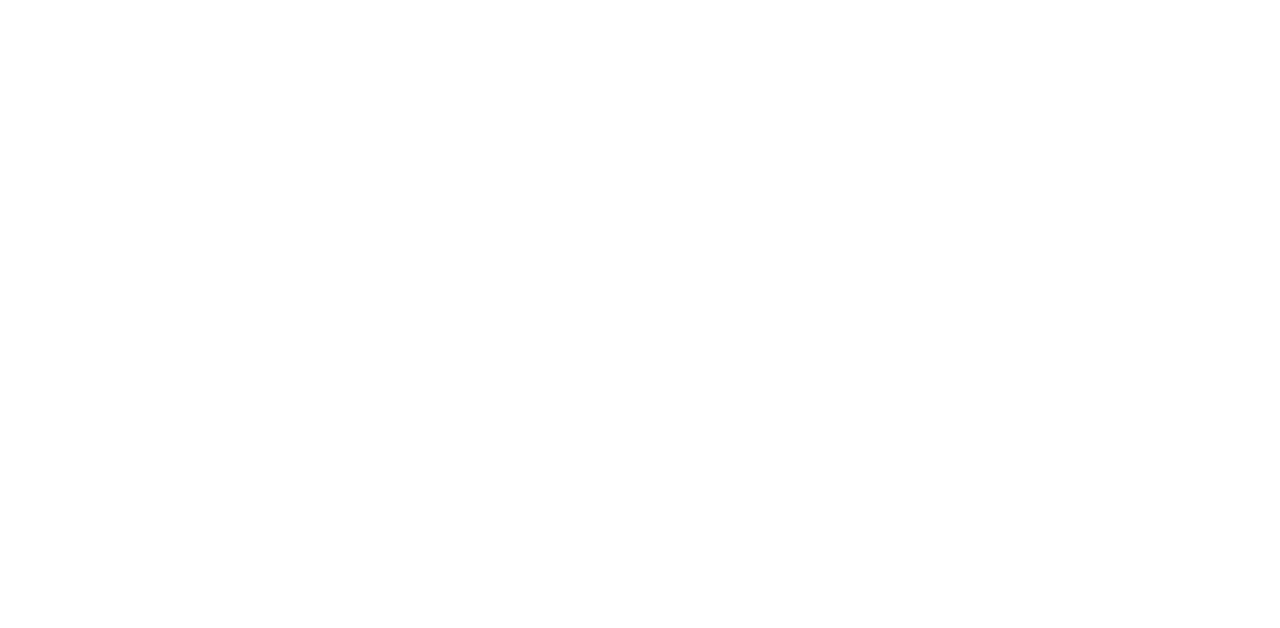
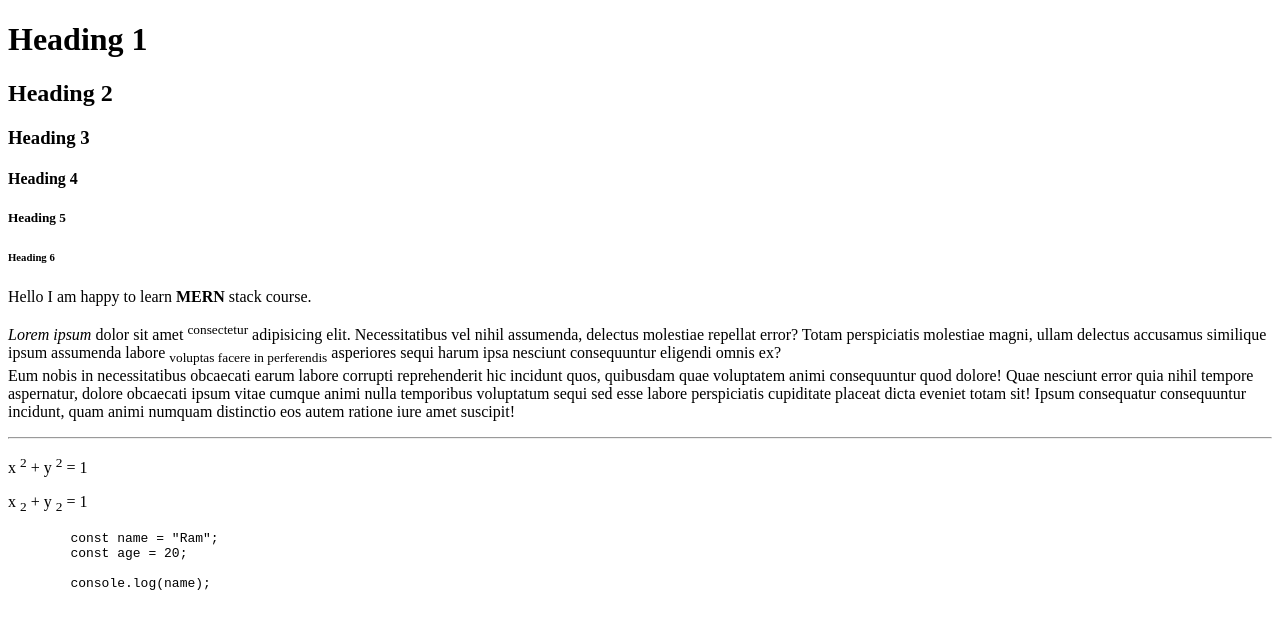
Before and after one commit to trojanroot/MERN_Stack, a plain HTML site: page MERN/HTML_CSS_JS/index.html in a window 1280 px wide. Drawn offline with Linux system fonts and the light colour scheme.

Commit message:
DAY 1 HTML intro, text,list tags

```diff
--- a/MERN/HTML_CSS_JS/index.html
+++ b/MERN/HTML_CSS_JS/index.html
@@ -6,6 +6,40 @@
     <title>Document</title>
 </head>
 <body>
+    <h1>Heading 1</h1>
+    <h2>Heading 2</h2>
+    <h3>Heading 3</h3>
+    <h4>Heading 4</h4>
+    <h5>Heading 5</h5>
+    <h6>Heading 6</h6>
 
+    <!-- Paragraph  -->
+    <p>Hello I am happy to learn <strong>MERN</strong> stack course.</p>
+    <p>
+      <em>Lorem ipsum</em> dolor sit amet <sup>consectetur</sup> adipisicing
+      elit. Necessitatibus vel nihil assumenda, delectus molestiae repellat
+      error? Totam perspiciatis molestiae magni, ullam delectus accusamus
+      similique ipsum assumenda labore
+      <sub>voluptas facere in perferendis</sub> asperiores sequi harum ipsa
+      nesciunt consequuntur eligendi omnis ex?
+      <br />
+      Eum nobis in necessitatibus obcaecati earum labore corrupti reprehenderit
+      hic incidunt quos, quibusdam quae voluptatem animi consequuntur quod
+      dolore! Quae nesciunt error quia nihil tempore aspernatur, dolore
+      obcaecati ipsum vitae cumque animi nulla temporibus voluptatum sequi sed
+      esse labore perspiciatis cupiditate placeat dicta eveniet totam sit! Ipsum
+      consequatur consequuntur incidunt, quam animi numquam distinctio eos autem
+      ratione iure amet suscipit!
+    </p>
+    <hr />
+    <p>x <sup>2</sup> + y <sup>2</sup> = 1</p>
+    <p>x <sub>2</sub> + y <sub>2</sub> = 1</p>
+
+    <pre>
+        const name = "Ram";
+        const age = 20;
+
+        console.log(name);
+    </pre>
 </body>
 </html>
```
Also changed, not shown: MERN/HTML_CSS_JS/list.html (added, +62 -0 lines), 1 other file.
